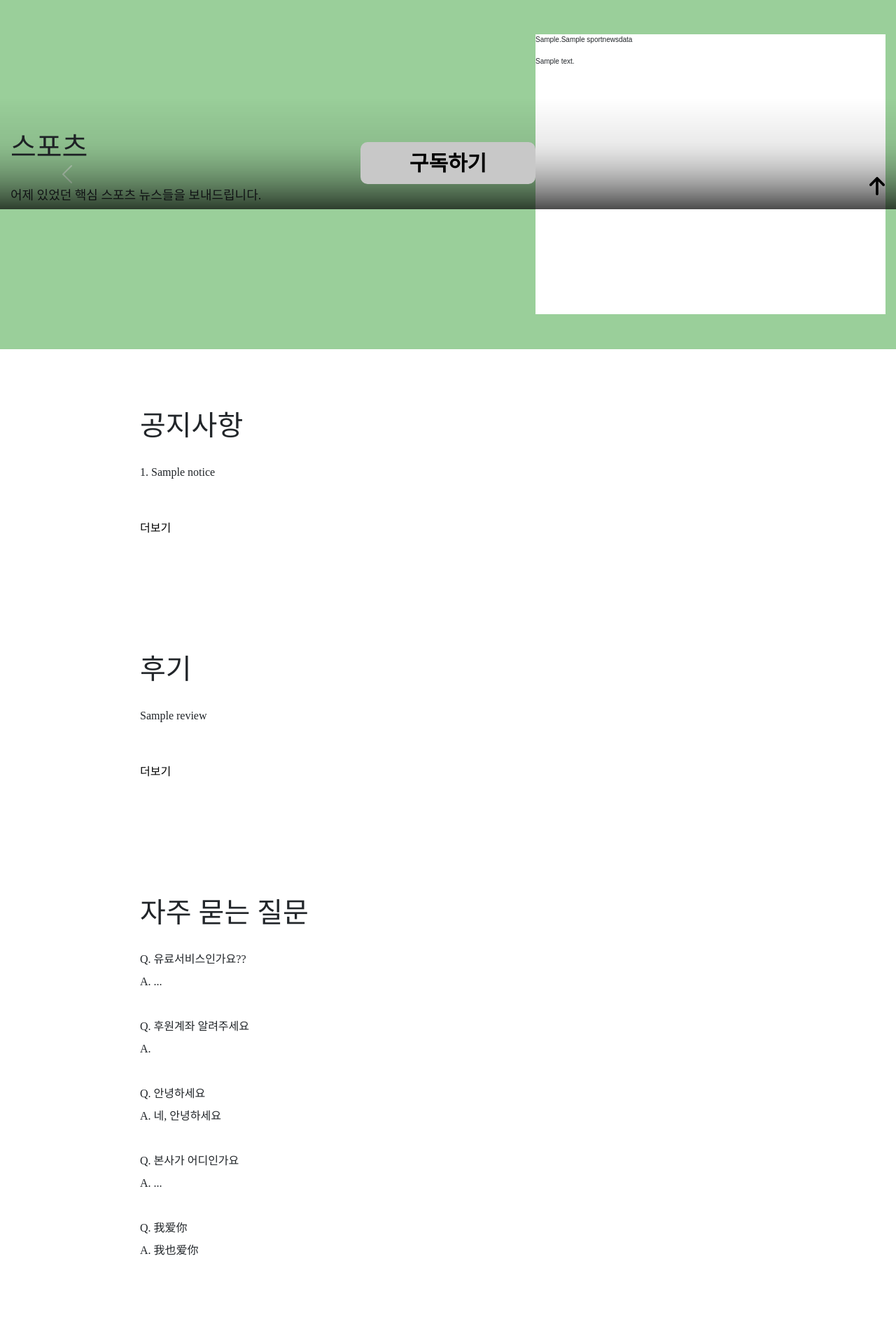
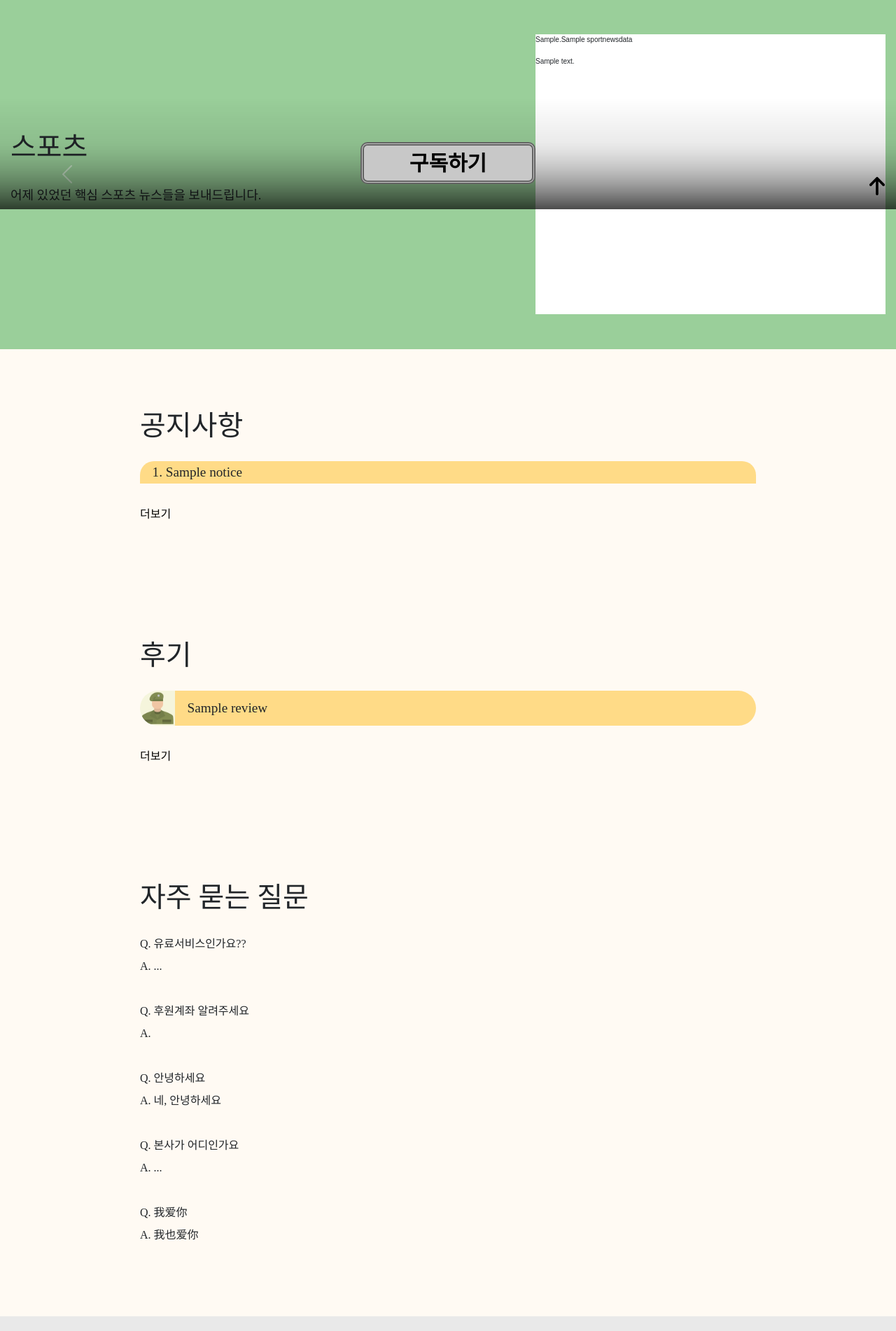
Before and after one commit to yhkim337/Hackathon, a Django app: page / in a window 1280 px wide; the page is wider, and only the part inside the window is pictured. Shown: the part 501-2403 px from the top of that part at 70% size. Run offline with Django 4.2, Linux system fonts and the light colour scheme; tables that the repository leaves empty hold one stand-in row (values such as "Sample post"); some libraries are stand-ins or nearby versions; some web fonts are replaced.

Commit message:
modified notice, review design

```diff
--- a/accounts/static/accounts/css/accounts.css
+++ b/accounts/static/accounts/css/accounts.css
@@ -44,7 +44,7 @@ footer {
   justify-content: center;
   align-items: center;
   padding: 0px 300px;
-  background-color: gray;
+  background-color: rgb(233, 233, 233);
   height: 300px;
   width: 100%;
 }
--- a/soldierLetter/static/soldierLetter/css/index.css
+++ b/soldierLetter/static/soldierLetter/css/index.css
@@ -121,22 +121,25 @@ a:hover {
 
 #notice {
   display: block;
+  background-color: rgba(255, 228, 196, 0.200);
 }
 
 #review {
   display: block;
+  background-color: rgba(255, 228, 196, 0.200);
 }
 
 #faq {
   display: block;
+  background-color: rgba(255, 228, 196, 0.200);
 }
 
 footer {
   display: flex;
   justify-content: center;
   align-items: center;
-  padding: 0px 300px;
-  background-color: gray;
+  padding: 150px 300px;
+  background-color: rgb(233, 233, 233);
   height: 200px;
   width: 100%;
 }
@@ -150,11 +153,10 @@ button {
   top: 88%; left: 50%;
   transform: translate(-50%, 0);
   background-color: rgb(200, 200, 200);
-  border: 2px solid black;
+  border: 5px double rgba(0, 0, 0, 0.500);
   font-family: 'ROKAMedium';
   font-weight: bold;
   font-size: 30px;
-  border: 0px solid white;
   border-radius: 10px;
   height: 60px;
   width: 250px;
@@ -211,7 +213,7 @@ button {
 }
 
 #to-top {
-  z-index: 100;
+  z-index: 101;
   position: fixed;
   top: 94%; left: 97%;
   height: 30px;
@@ -241,7 +243,6 @@ table {
   text-align: center;
   width: 60%;
   border-bottom: solid 2px black;
-
 }
 
 th {
@@ -273,15 +274,51 @@ td {
   font-size: 45px;
 }
 
+#main-notice-head {
+  padding-left: 2%;
+  background-color: #ffdb87;
+  border-top-left-radius: 20px;
+  border-top-right-radius: 20px;
+  width: 100%;
+  font-size: larger;
+}
+
+#main-notice-head:hover {
+  cursor: pointer;
+  color: gray;
+}
+
 #notice-head:hover {
   cursor: pointer;
   color: gray;
 }
 
+.main-notice-content {
+  padding-left: 2%;
+  font-size: medium;
+  text-align: left;
+  background-color: rgb(236, 236, 236);
+  border-bottom-left-radius: 20px;
+  border-bottom-right-radius: 20px;
+  width: 100vw;
+}
+
 .notice-content {
   font-size: medium;
   text-align: left;
-  background-color: none;
+  background-color: white;
+}
+
+#review-head {
+  display: flex;
+  align-items: center;
+  background-color: #ffdb87;
+  height: 100%;
+  width: 100%;
+  border-top-right-radius: 30px;
+  border-bottom-right-radius: 30px;
+  padding-left: 2%;
+  font-size: larger;
 }
 
 #review-head:hover {
@@ -293,8 +330,10 @@ td {
 .review-content {
   font-size: medium;
   text-align: left;
-  background-color: none;
-
+  background-color: rgb(236, 236, 236);
+  width: 100vw;
+  border-radius: 30px;
+  padding-left: 2%;
 }
 
 
@@ -338,6 +377,8 @@ left: 185px;
   flex-wrap: wrap;
   flex-direction: row;
   display: flex;
+  width: 70%;
+  margin: 0 auto;
 }
 
 #review-title {
@@ -445,3 +486,48 @@ left: 185px;
     cursor: pointer;
   }
 }
+
+.review-img {
+  height: 50px;
+  background-color: beige;
+  border-top-left-radius: 100%;
+  border-bottom-left-radius: 100%;
+}
+
+#review-id {
+  display: flex;
+  flex-direction: row;
+  align-items: center;
+  height: 50px;
+}
+
+.full {
+  width: 100%;
+  padding-bottom: 0%;
+}
+
+table.review-table {
+  border-collapse: collapse;
+  border: none;
+  width: 30%;
+  text-align: left;
+  font-family: 'ROKAMeidum';
+  margin: 1%;
+}
+
+th.review-table {
+  border: none;
+  background-color: #ffdb87;
+  padding-left: 4%;
+  border-top-left-radius: 20px;
+  border-top-right-radius: 20px;
+  font-size: 23px;
+}
+
+td.review-table {
+  vertical-align: top;
+  background-color: rgb(236, 236, 236);
+  border-bottom-left-radius: 20px;
+  border-bottom-right-radius: 20px;
+  font-size: 18px;
+}
--- a/soldierLetter/templates/soldierLetter/index.html
+++ b/soldierLetter/templates/soldierLetter/index.html
@@ -114,10 +114,10 @@
             <div class="title">
                 공지사항
             </div>
-            <div class="summary">
+            <div class="summary full">
                 {% for notice in notices %}
-                <div id="notice-head" onclick="showNoticeContent({{notice.id}})">{{notice.id}}. {{notice.title}}</div>
-                <div id="notice-content-{{notice.id}}" class="notice-content" style="display:none">{{notice.content}}</div>
+                <div id="main-notice-head" onclick="showNoticeContent({{notice.id}})">{{notice.id}}. {{notice.title}}</div>
+                <div id="notice-content-{{notice.id}}" class="main-notice-content" style="display:none">{{notice.content}}</div>
                 <br>
                 {% endfor %}
             </div>
@@ -128,9 +128,12 @@
             <div class="title">
                 후기
             </div>
-            <div class="summary">
+            <div class="summary full">
                 {% for review in reviews %}
-                <div id="review-head" onclick="showReviewContent({{review.id}})">{{review.title}}</div>
+                <div id='review-id'>
+                    <img class='review-img' src="{% static 'soldierLetter\image\soldier (1).png' %}">
+                    <div id="review-head" onclick="showReviewContent({{review.id}})">{{review.title}}</div>
+                </div>
                 <div id="review-content-{{review.id}}" class="review-content" style="display:none">{{review.content}}</div>
                 <br>
                 {% endfor %}
```
Also changed, not shown: soldierLetter/templates/soldierLetter/review.html (+17 -4 lines), soldierLetter/static/soldierLetter/image/soldier (1).png (added).
